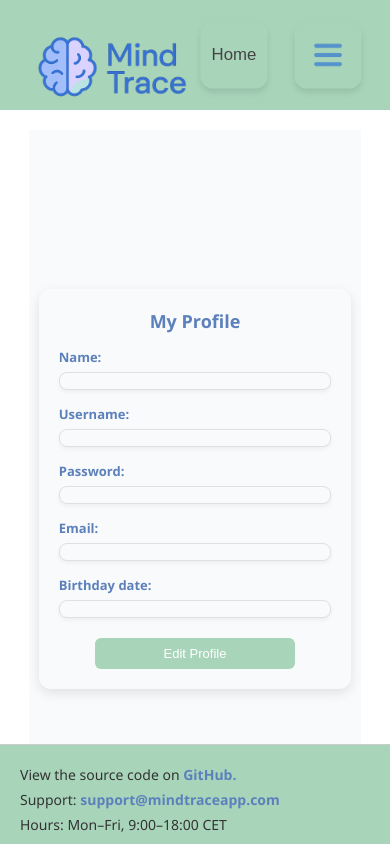
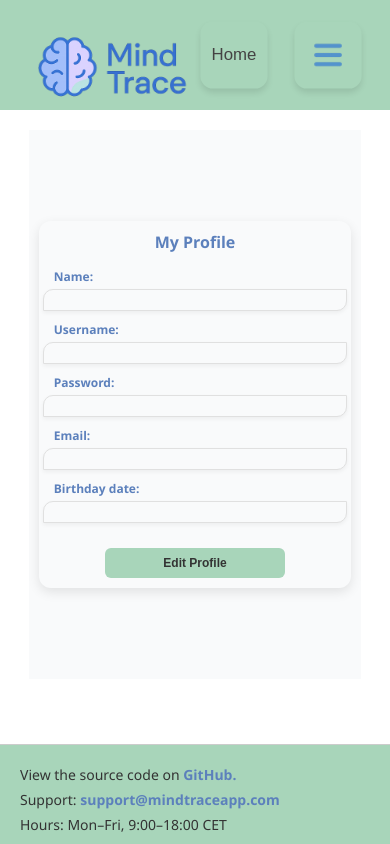
Before and after one commit to JoiceCnt/Mind-Trace, a React (Vite) app: page /edit-profile in a window 390 px wide. Built offline with nearby package versions, Linux system fonts and the light colour scheme; no server answers.

Commit message:
css responsive

```diff
--- a/src/Pages/EditProfile.jsx
+++ b/src/Pages/EditProfile.jsx
@@ -60,7 +60,7 @@ function EditProfile() {
             className="edit-input"
           />
         ) : (
-          <p className="edit-input">{profile.name}</p>
+          <p className="edit-display-text">{profile.name}</p>
         )}
 
         <label className="edit-label">Username:</label>
@@ -73,7 +73,7 @@ function EditProfile() {
             className="edit-input"
           />
         ) : (
-          <p className="edit-input">{profile.username}</p>
+          <p className="edit-display-text">{profile.username}</p>
         )}
 
         <label className="edit-label">Password:</label>
@@ -86,7 +86,7 @@ function EditProfile() {
             className="edit-input"
           />
         ) : (
-          <p className="edit-input">{profile.password}</p>
+          <p className="edit-display-text">{profile.password}</p>
         )}
 
         <label className="edit-label">Email:</label>
@@ -99,7 +99,7 @@ function EditProfile() {
             className="edit-input"
           />
         ) : (
-          <p className="edit-input">{profile.email}</p>
+          <p className="edit-display-text">{profile.email}</p>
         )}
 
         <label className="edit-label">Birthday date:</label>
@@ -112,7 +112,7 @@ function EditProfile() {
             className="edit-input"
           />
         ) : (
-          <p className="edit-input">{profile.birthDate}</p>
+          <p className="edit-display-text">{profile.birthDate}</p>
         )}
 
         {isEditing ? (
--- a/src/Styles/CheckPatientsHistory.css
+++ b/src/Styles/CheckPatientsHistory.css
@@ -35,7 +35,7 @@
 .filters input {
   padding: 12px 16px;
   border: 1px solid #b8b5e0;
-  border-radius: 10px;
+  border-radius: 10px 0;
   font-size: 15px;
   color: #333;
   background-color: #fff;
@@ -54,13 +54,18 @@
   background-color: #5c80bc;
   color: white;
   border: none;
-  border-radius: 8px;
+  border-radius: 8px 0;
+  padding: 8px 12px;
+  margin-left: 8px;
   cursor: pointer;
   transition: background-color 0.3s;
 }
 
+
+
 .filter-bt:hover,
-.downloadPDF-bt:hover {
+.downloadPDF-bt:hover,
+.refresh-bt {
   background-color: #466aa3;
 }
 
@@ -84,12 +89,3 @@
   line-height: 1.5;
   box-sizing: border-box;
 }
-.refresh-bt {
-  background-color: #466aa3;
-  color: #e0e0e0;
-  border: 1px solid #ccc;
-  padding: 8px 12px;
-  margin-left: 8px;
-  cursor: pointer;
-  border-radius: 8px;
-}
--- a/src/Styles/EditProfile.css
+++ b/src/Styles/EditProfile.css
@@ -2,13 +2,13 @@
   display: flex;
   justify-content: center;
   align-items: center;
-  width: 90%;
-  max-width: 600px;
-  padding: 15px;
+  width: 40%;
+  max-width: 900px;
+  padding: 20px 30px;
   margin: 0 auto;
   text-align: center;
   background-color: #F9FAFB;
-  min-height: 85vh;
+  min-height: 65vh;
   font-family: 'Segoe UI', Tahoma, Geneva, Verdana, sans-serif;
   box-sizing: border-box;
   overflow-y: hidden;
@@ -16,10 +16,13 @@
 .edit-profile-content {
   width: 100%;
   max-width: 1000px;
-  padding: 25px 30px;
+  padding: 15px 20px;
   border-radius: 12px;
   box-shadow: 0 4px 12px rgba(0, 0, 0, 0.1);
   box-sizing: border-box;
+  align-items: center;
+  display: flex;
+  flex-direction: column;
 }
 .edit-profile-title {
   font-size: 22px;
@@ -32,23 +35,39 @@
   text-align: left;
   color: #5C80BC;
   font-weight: 600;
-  margin-top: 15px;
+  margin-top: 10px auto 5px auto;
   font-size: 14px;
 }
 
-.edit-input {
-  width: 100%;
-  padding: 8px;
-  margin-bottom: 15px;
-  margin-top: 6px;
+.edit-display-text {
+  width: 90%;
+  display: flex;
+  flex-direction: column;
+  align-items: flex-start;
+  padding: 10px;
+  margin-bottom: 10px;
+  margin-top: 4px;
   border: 1px solid #E0E0E0;
   font-size: 14px;
   background-color: #F9FAFB;
-  border-radius: 8px;
+  border-radius: 10px 0;
   box-shadow: 0 2px 4px rgba(0, 0, 0, 0.05);
   transition: border 0.3s;
   text-align: left;
-  box-sizing: border-box;
+}
+
+.edit-input {
+  width: 90%;
+  padding: 10px;
+  margin-bottom: 10px;
+  margin-top: 4px;
+  border: 1px solid #E0E0E0;
+  font-size: 14px;
+  border-radius: 10px 0;
+  background-color: #ffffff;
+  box-shadow: 0 2px 4px rgba(0, 0, 0, 0.05);
+  transition: border 0.3s, background-color 0.3s;
+  font-family: inherit;
 }
 
 .edit-input:focus {
@@ -62,18 +81,19 @@
   color: #fff;
   border: none;
   border-radius: 6px;
-  width: 120px;
-  padding: 8px;
+  width: 110px;
+  padding: 6px;
   position: center;
-  font-size: 14px;
+  font-size: 13px;
   cursor: pointer;
   transition: background-color 0.3s;
-  margin: 20px auto 0 auto;
+  margin: 15px auto 0 auto;
   display: block;
 }
 .edit-save-button {
   background-color: #A8D5BA;
-  color: #fff;
+  color: #333;
+  font-weight: bold;
 }
 .edit-save-button:hover {
   background-color: #92c4a4;
@@ -94,11 +114,34 @@
 @media (max-width: 500px) {
   .edit-profile-container {
     width: 95%;
-    padding: 10px;
+    padding: 8px;
   }
 
   .edit-profile-content {
-    padding: 20px;
+    padding: 10px 15px;
+  }
+
+  .edit-profile-title {
+    font-size: 17px;
+  }
+
+  .edit-label,
+  .edit-input {
+    font-size: 12px;
+  }
+
+  .edit-save-button,
+  .edit-cancel-button {
+    width: 100%;
+    max-width: 180px;
+    font-size: 12px;
+  }
+}
+
+@media (max-width: 768px) {
+  .edit-profile-container {
+    width: 95%;
+    padding: 10px;
   }
 
   .edit-profile-title {
@@ -106,14 +149,33 @@
   }
 
   .edit-label,
-  .edit-input {
+  .edit-input,
+  .edit-display-text {
     font-size: 13px;
+    width: 100%;
   }
 
   .edit-save-button,
   .edit-cancel-button {
     width: 100%;
-    max-width: 200px;
     font-size: 13px;
+    padding: 8px;
   }
 }
+
+@media (max-width: 480px) {
+  .edit-profile-title {
+    font-size: 16px;
+  }
+
+  .edit-label,
+  .edit-input,
+  .edit-display-text {
+    font-size: 12px;
+  }
+
+  .edit-save-button,
+  .edit-cancel-button {
+    font-size: 12px;
+  }
+}
--- a/src/Styles/PatientAppointments.css
+++ b/src/Styles/PatientAppointments.css
@@ -57,3 +57,64 @@
   font-size: 18px;
   text-align: center;
 }
+
+
+.appointments-container {
+  display: flex;
+  justify-content: center;
+  align-items: center;
+  width: 50%;
+  padding: 20px;
+  text-align: center;
+  background-color: #F9FAFB;
+  height: 95%;
+  font-family: 'Segoe UI', Tahoma, Geneva, Verdana, sans-serif;
+}
+
+.appointments-content {
+  width: 70%;
+  max-width: 1000px;
+  background-color: #ffffff;
+  padding: 40px 60px;
+  border-radius: 16px;
+  box-shadow: 0 4px 12px rgba(0, 0, 0, 0.1);
+  height: 75%;
+}
+
+.appointments-title {
+  text-align: center;
+  margin-bottom: 30px;
+  font-size: 28px;
+  color: #5e7ebe;
+}
+
+.appointment-item {
+  display: grid;
+  grid-template-columns: 1fr 1fr 1fr 40px;
+  align-items: center;
+  padding: 10px 15px;
+  border-radius: 8px;
+  font-weight: bold;
+  color: #ffffff;
+}
+
+.pending {
+  background-color: #5e7ebe;
+}
+
+.done {
+  background-color: #a8d5ba;
+}
+
+.icon-button {
+  background: transparent;
+  border: none;
+  color: #fff;
+  cursor: pointer;
+  font-size: 18px;
+}
+
+.icon-check {
+  font-size: 18px;
+  text-align: center;
+}
--- a/src/Styles/PatientLogs.css
+++ b/src/Styles/PatientLogs.css
@@ -34,23 +34,45 @@
 }
 
 .logs-header input {
-  margin: 3px;
-  padding: 5px;
+  width: 100%;
+  max-width: 150px;
+  padding: 10px;
+  margin: 5px 5px;
   font-size: 14px;
+  border: 1px solid #E0E0E0;
+  border-radius: 10px 0;
+  background-color: #ffffff;
+  box-shadow: 0 2px 4px rgba(0, 0, 0, 0.05);
+  transition: border 0.3s;
+  font-family: inherit;
+  box-sizing: border-box;
+
+}
+
+.logs-header input:focus {
+  outline: none;
+  border-color: #5C80BC;
+  background-color: #ffffff;
 }
 
 .logs-header button {
-  padding: 5px 12px;
-  width: auto;
-  min-width: 80px;
+  padding: 10px;
+  width: 100%;
+  max-width: 150px;
   background-color: #5C80BC;
   color: white;
   border: none;
-  border-radius: 6px;
+  border-radius: 10px 0;
   font-size: 14px;
   cursor: pointer;
-  transition: background-color 0.3s;
-  margin: 10px auto 0 auto;
+  transition: background-color 0.3s, transform 0.2s;
+  margin: 15px;
+  box-shadow: 0 2px 4px rgba(0, 0, 0, 0.05);
+}
+
+.logs-header button:hover {
+  background-color: #4a6fa1;
+  transform: scale(1.02);
 }
 
 .log-list {
@@ -116,35 +138,52 @@
 @media (max-width: 600px) {
   .logs-container {
     width: 95%;
+    padding: 10px;
   }
+
   .logs-content {
     padding: 10px 15px;
   }
+
   .logs-title {
     font-size: 18px;
   }
-  .logs-header input {
+
+  .logs-header {
     width: 100%;
-    box-sizing: border-box;
+    display: flex;
+    flex-direction: column;
+    align-items: stretch;
+    gap: 10px;
   }
+
+  .logs-header input,
   .logs-header button {
     width: 100%;
-    margin: 10px 0 0 0;
+    max-width: none;
+    font-size: 13px;
   }
+
   .log-item {
     flex-direction: column;
-    align-items: flex-start;
+    align-items: stretch;
   }
-  .log-emoji, .log-date, .log-description {
+
+  .log-emoji,
+  .log-date,
+  .log-description {
     width: 100%;
     min-height: auto;
     justify-content: flex-start;
     padding: 6px 10px;
+    font-size: 13px;
   }
+
   .log-emoji {
     font-size: 20px;
   }
-  .log-date, .log-description {
-    font-size: 13px;
+
+  .logs-footer {
+    font-size: 10px;
   }
 }
```
